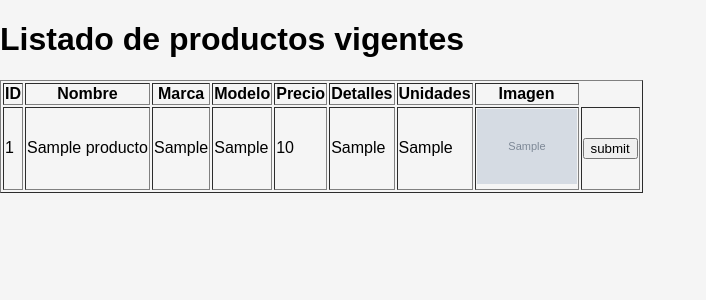
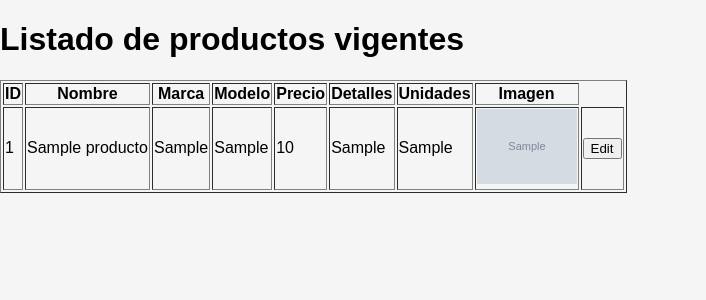
Before and after one commit to joctan-maceda/tecweb, a PHP site: page /get_productos_vigentes_v2.php in a window 1280 px wide. Shown: the top 300 px of the page, without its empty margins (0-706 px from the left). Run offline with PHP 8.4, Linux system fonts and the light colour scheme; tables that the repository leaves empty or names only in its code hold one stand-in row (values such as "Sample post"); grey boxes marked "Sample" are stand-in pictures.

Commit message:
Modificamos algunas cosas del codigo de la practica 10

```diff
--- a/practicas/p010/formulario_productos_v2.php
+++ b/practicas/p010/formulario_productos_v2.php
@@ -114,7 +114,7 @@
 
             <div class="form-group">
                 <label for="unidades">Unidades disponibles:</label>
-                <input type="number" id="unidades" name="unidades" value="<?= !empty($_POST['unidades'])?$_POST['unidades']:$_GET['unidades'] ?>" required>
+                <input type="number" id="unidades" name="unidades" step="0.01" value="<?= !empty($_POST['unidades'])?$_POST['unidades']:$_GET['unidades'] ?>" required>
             </div>
 
             <div class="form-group">
--- a/practicas/p010/get_productos_vigentes_v2.php
+++ b/practicas/p010/get_productos_vigentes_v2.php
@@ -97,7 +97,7 @@
                 echo '<td class="row-data">' . htmlspecialchars($row['detalles'], ENT_QUOTES, 'UTF-8') . '</td>';
                 echo '<td class="row-data">' . htmlspecialchars($row['unidades'], ENT_QUOTES, 'UTF-8') . '</td>';
                 echo '<td class="row-data"><img src="' . htmlspecialchars($row['imagen'], ENT_QUOTES, 'UTF-8') . '" alt="' . htmlspecialchars($row['nombre'], ENT_QUOTES, 'UTF-8') . '" width="100" /></td>';
-                echo '<td class="row-data"><input type="button" value="submit" onclick="show();" /></td>';
+                echo '<td class="row-data"><input type="button" value="Edit" onclick="show();" /></td>';
                 echo '</tr>';
 
             }
--- a/practicas/p010/get_productos_xhtml_v2.php
+++ b/practicas/p010/get_productos_xhtml_v2.php
@@ -107,7 +107,7 @@
                     echo '<td class="row-data">' . htmlspecialchars($row['detalles'], ENT_QUOTES, 'UTF-8') . '</td>';
                     echo '<td class="row-data">' . htmlspecialchars($row['unidades'], ENT_QUOTES, 'UTF-8') . '</td>';
                     echo '<td class="row-data"><img src="' . htmlspecialchars($row['imagen'], ENT_QUOTES, 'UTF-8') . '" alt="' . htmlspecialchars($row['nombre'], ENT_QUOTES, 'UTF-8') . '" width="100" /></td>';
-                    echo '<td class="row-data"><input type="button" value="submit" onclick="show();" /></td>';
+                    echo '<td class="row-data"><input type="button" value="Edit" onclick="show();" /></td>';
                     echo '</tr>';
                 }
 
```
